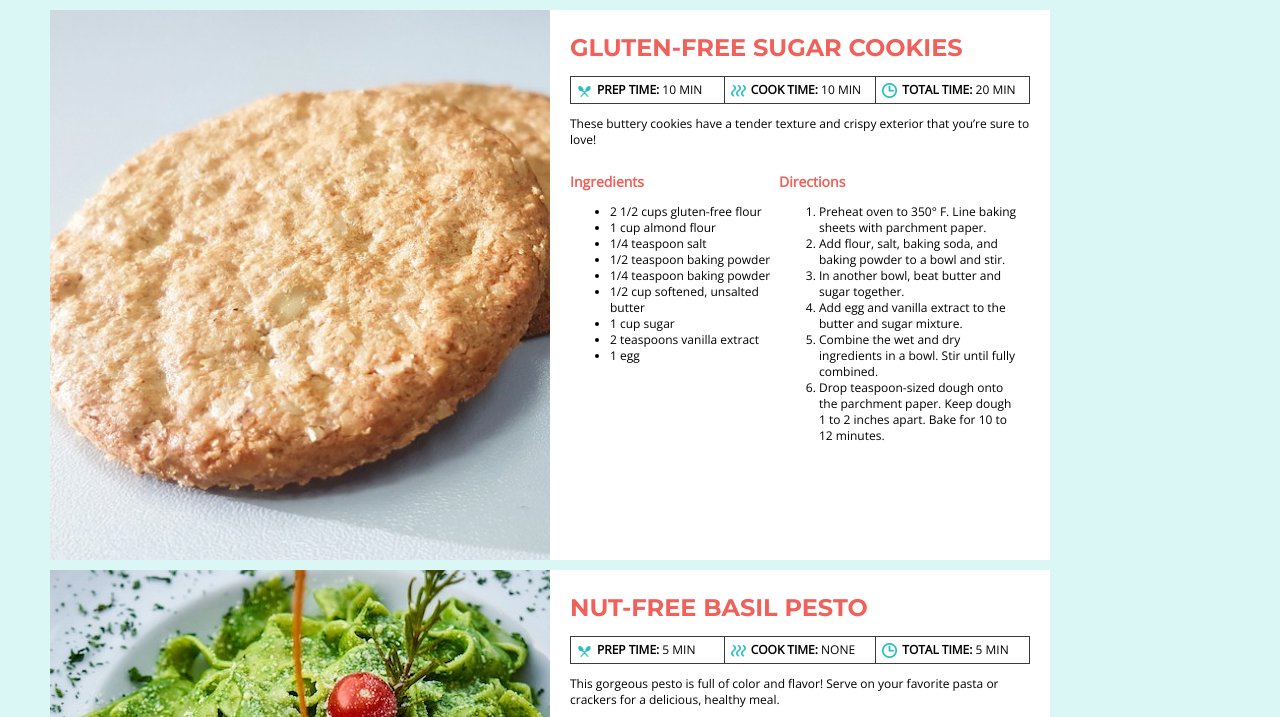
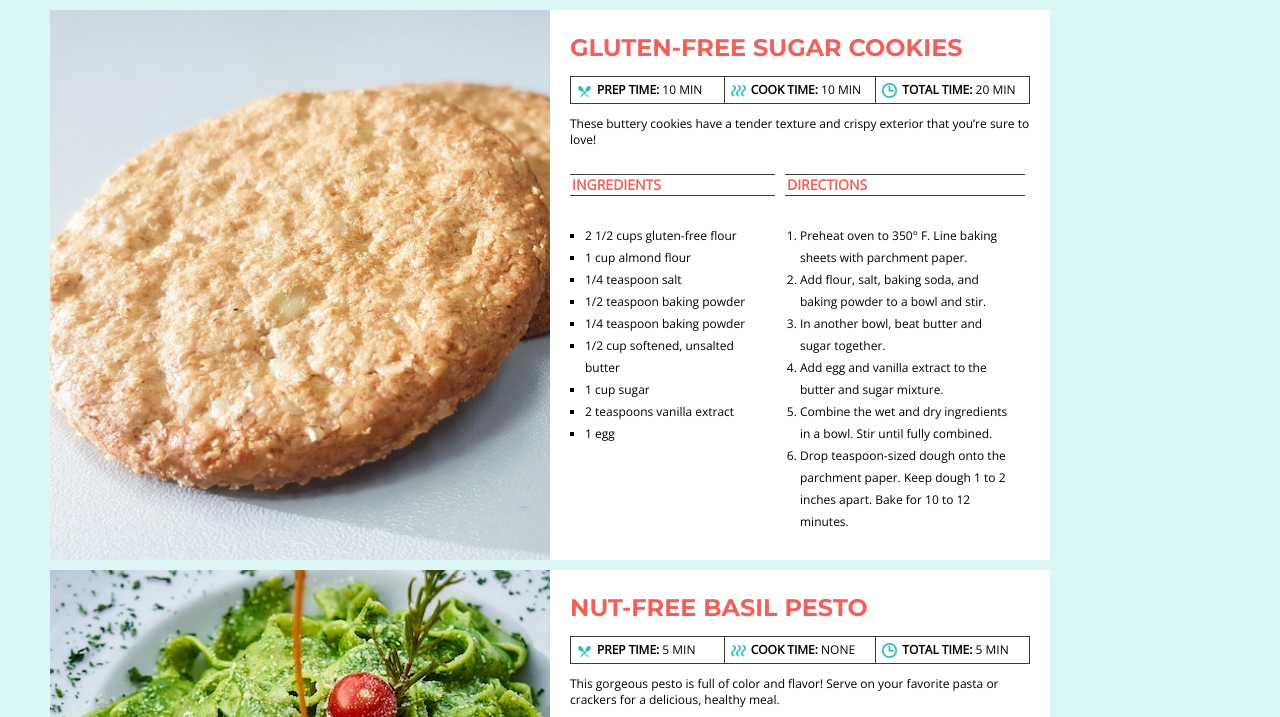
Before and after one commit to codebydrich/recipe-project, a plain HTML site: page index.html in a window 1280 px wide. Shown: the part 53-770 px from the top of the page. Drawn offline with nearby package versions, Linux system fonts and the light colour scheme.

Commit message:
Added final styles to instruction. (SHIPPED)

```diff
--- a/css/style.css
+++ b/css/style.css
@@ -81,6 +81,14 @@ main {
     margin: 10px 0px 20px 0px;
 }
 
+.recipe h3 {
+    padding: 2px;
+    border-top: 1px solid #3B3B3B;
+    border-bottom: 1px solid #3B3B3B;
+    font-weight: bold;
+    text-transform: uppercase;
+}
+
 .card .time {
     margin-bottom: 1px;
     border: 1px solid #3B3B3B;
@@ -130,5 +138,14 @@ main {
 .columns .ingredients {
     float: left;
     width: 205px;
-    margin-right: 4px;
+    margin-right: 10px;
 }
+
+.ingredients ul, .directions ol {
+    padding: 15px;
+    line-height: 22px;
+}
+
+.ingredients ul li {
+    list-style: square;
+}
```
